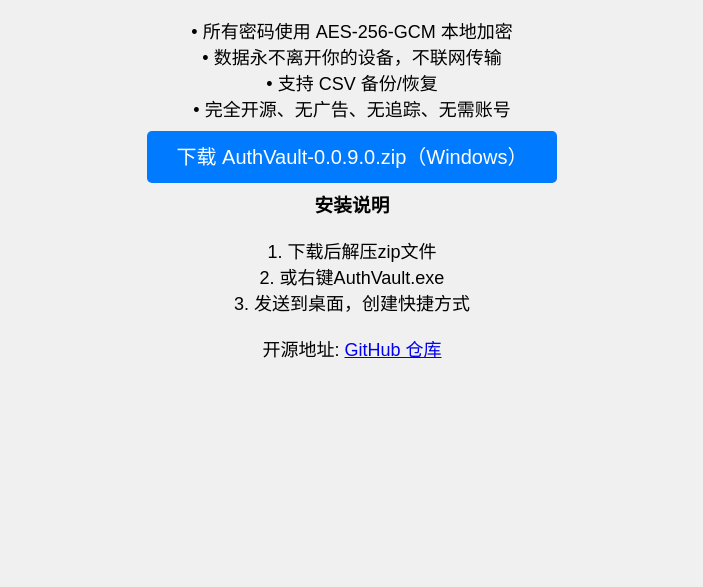
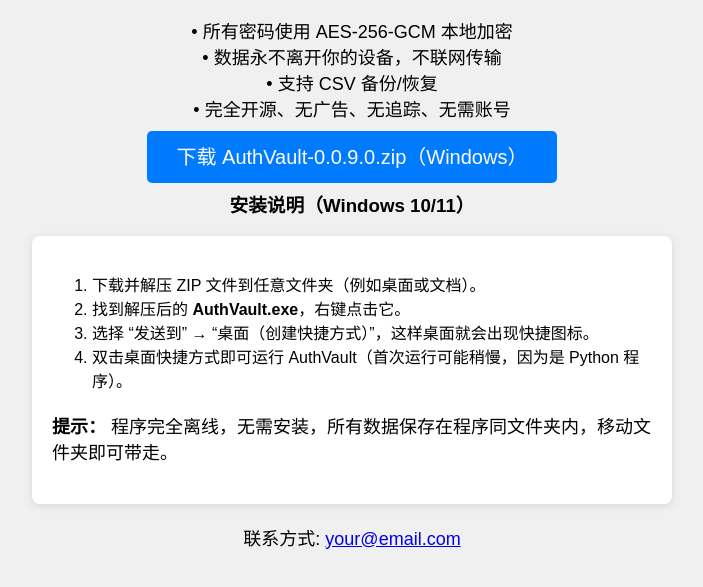
Before and after one commit to sophon-labs-ai/authvault-download, a plain HTML site: page index.html in a window 1280 px wide. Shown: the part 167-754 px from the top of the page, without its empty margins (288-991 px from the left). Drawn offline with Linux system fonts and the light colour scheme.

Commit message:
Update index.html

```diff
--- a/index.html
+++ b/index.html
@@ -22,12 +22,17 @@
 
     <p><a href="https://github.com/sophon-labs/authvault/raw/main/AuthVault-0.0.9.0.zip" class="button">下载 AuthVault-0.0.9.0.zip（Windows）</a></p>
 
-    <h3>安装说明</h3>
-    <p>1. 下载后解压zip文件<br>
-       2. 或右键AuthVault.exe <br>
-       3. 发送到桌面，创建快捷方式 <br>
-    </p>
+    <h3>安装说明（Windows 10/11）</h3>
+<div style="text-align: left; max-width: 600px; margin: 0 auto; background: #fff; padding: 20px; border-radius: 8px; box-shadow: 0 2px 10px rgba(0,0,0,0.1);">
+    <ol>
+        <li>下载并解压 ZIP 文件到任意文件夹（例如桌面或文档）。</li>
+        <li>找到解压后的 <strong>AuthVault.exe</strong>，右键点击它。</li>
+        <li>选择 “发送到” → “桌面（创建快捷方式）”，这样桌面就会出现快捷图标。</li>
+        <li>双击桌面快捷方式即可运行 AuthVault（首次运行可能稍慢，因为是 Python 程序）。</li>
+    </ol>
+    <p><strong>提示：</strong> 程序完全离线，无需安装，所有数据保存在程序同文件夹内，移动文件夹即可带走。</p>
+</div>
 
-    <p>开源地址: <a href="https://github.com/sophon/authvault">GitHub 仓库</a></p>
+    <p>联系方式: <a href="mailto:your@email.com">your@email.com</a></p>
 </body>
 </html>
```
